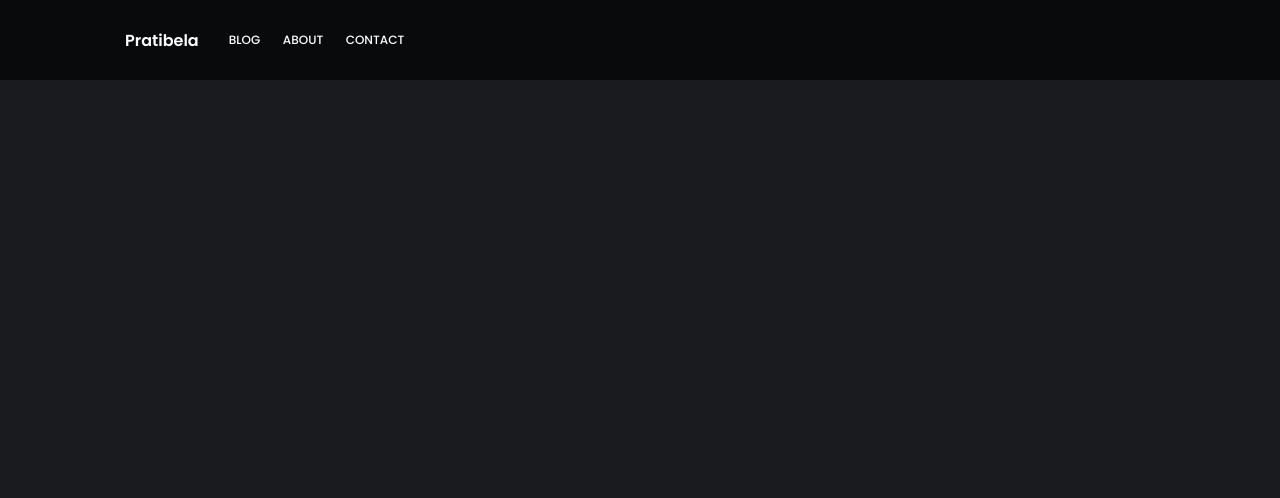
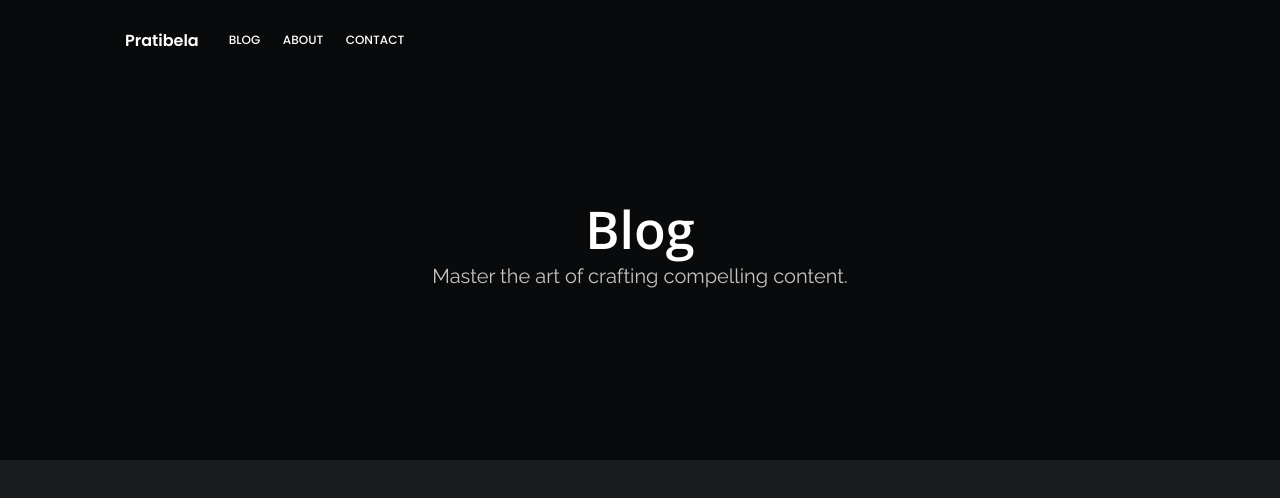
Before and after one commit to prateek-kukreja/pratibela, a React (Vite) app: page /blog in a window 1280 px wide. Shown: the top 498 px of the page. Built offline with nearby package versions, Linux system fonts and the light colour scheme.

Commit message:
blog header

```diff
--- a/src/App.jsx
+++ b/src/App.jsx
@@ -4,6 +4,7 @@ import Home from "./pages/Home";
 import DilliODilli from "./components/blogs/DilliODilli";
 import HowDoSomePeopleConsumeSoLittle from "./components/blogs/HowDoSomePeopleConsumeSoLittle";
 import WhatsCallingMeToWrite from "./components/blogs/WhatsCallingMeToWrite";
+import Blog from "./pages/Blog";
 
 function App() {
   return (
@@ -11,6 +12,8 @@ function App() {
       <Navbar />
       <Routes>
         <Route path="/" element={<Home />} />
+        <Route path="blog" element={<Blog />} />
+
         <Route path="dilli-o-dilli" element={<DilliODilli />} />
         <Route
           path="how-do-some-people-consume-so-little?"
--- /dev/null
+++ b/src/components/header/BlogHeader.jsx
@@ -0,0 +1,16 @@
+import "./style.scss";
+
+function BlogHeader() {
+  return (
+    <section className="blog-hero-section">
+      <div className="blog-hero-content">
+        <div className="blog-hero-content__text">
+          <h1>blog</h1>
+          <p>Master the art of crafting compelling content.</p>
+        </div>
+      </div>
+    </section>
+  );
+}
+
+export default BlogHeader;
--- a/src/components/header/style.scss
+++ b/src/components/header/style.scss
@@ -70,3 +70,36 @@
     border-radius: 60% 40% 30% 70%/60% 30% 70% 40%;
   }
 }
+
+/* Blog Header */
+
+@import url("https://fonts.googleapis.com/css2?family=Roboto&display=swap");
+
+.blog-hero-section {
+  background-color: #090a0b;
+  color: #ffff;
+}
+
+.blog-hero-content {
+  display: flex;
+  justify-content: center;
+  align-items: center;
+  height: 50vh;
+
+  &__text {
+    text-align: center;
+
+    h1 {
+      font-size: 5.2rem;
+      font-family: "Open Sans", sans-serif;
+      text-transform: capitalize;
+    }
+
+    p {
+      font-size: 2rem;
+      color: #c4c4c5;
+      font-family: "Raleway", sans-serif;
+      margin-bottom: 4rem;
+    }
+  }
+}
--- /dev/null
+++ b/src/pages/Blog.jsx
@@ -0,0 +1,12 @@
+import React from "react";
+import BlogHeader from "../components/header/BlogHeader";
+
+function Blog() {
+  return (
+    <>
+      <BlogHeader />
+    </>
+  );
+}
+
+export default Blog;
```
